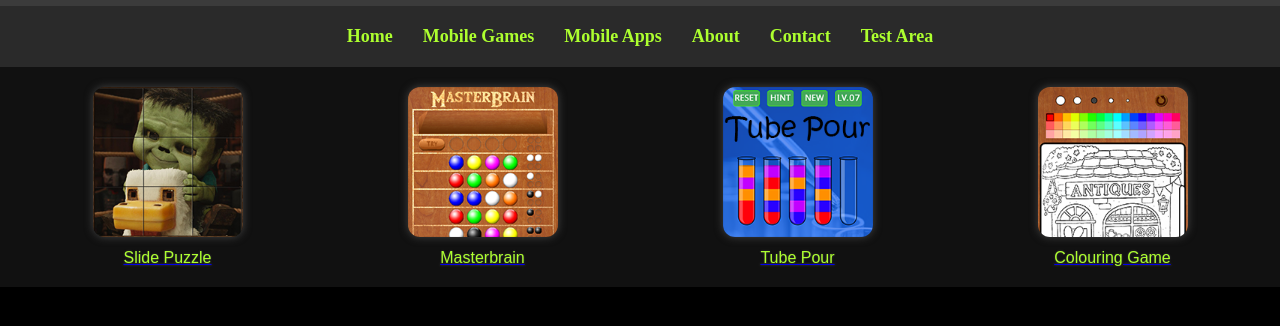
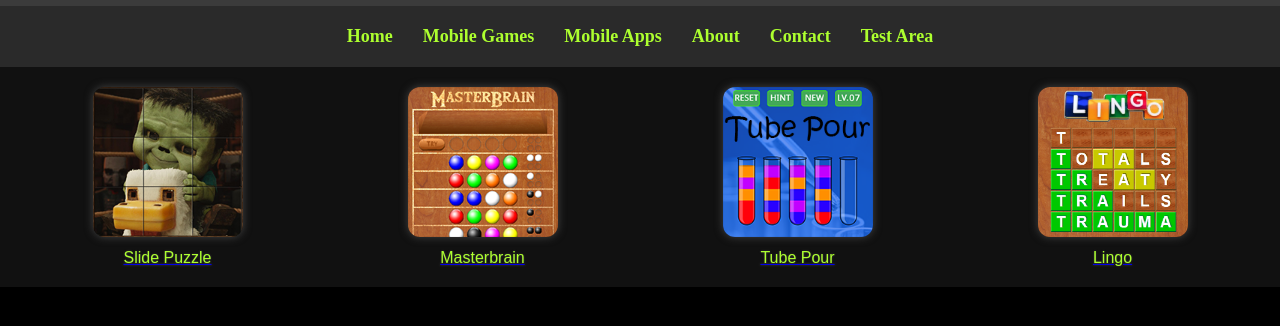
Before and after one commit to FygarCodes/Website, a plain HTML site: page mobile-menu.html in a window 1280 px wide. Shown: the part 164-490 px from the top of the page. Drawn offline with Linux system fonts and the light colour scheme.

Commit message:
Add files via upload

```diff
--- a/mobile-menu.html
+++ b/mobile-menu.html
@@ -170,9 +170,9 @@
 		</a>
 		</div>
 		<div class="game-card">
-		<a href="games/colouring-game.html">
-			<img src="images/colouring.png" alt="Colouring Game">
-			<p>Colouring Game</p>
+		<a href="games/lingo.html">
+			<img src="images/lingo.png" alt="Lingo">
+			<p>Lingo</p>
 		</a>
 		</div>
 	</div>
```
